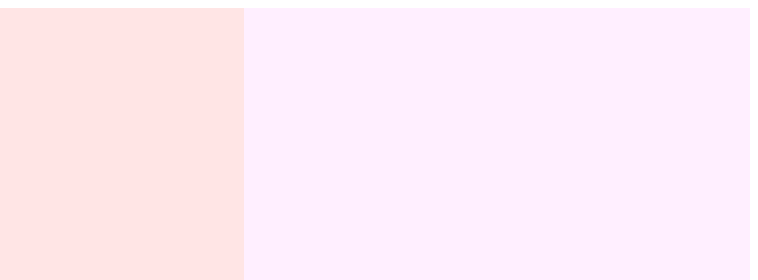
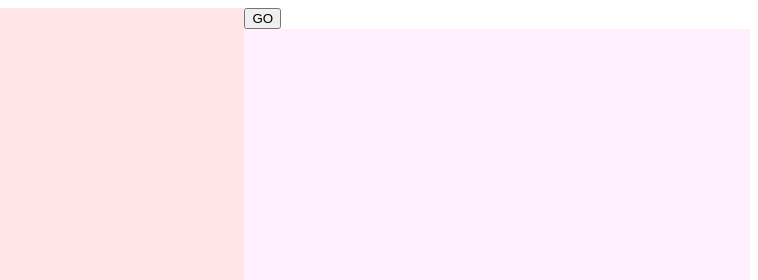
Before and after one commit to andreusfreeman/framework, a plain HTML site: page index.html in a window 1280 px wide. Shown: the top 280 px of the page, 522-1280 px from the left. Drawn offline with Linux system fonts and the light colour scheme.

Commit message:
Update index.html

```diff
--- a/index.html
+++ b/index.html
@@ -9,6 +9,7 @@
   <body>
     <div class="wrraper">
       <div class="container">
+        <button onclick = "gotTest()">GO</button>
         <div class="loading-site">
           <iframe id="loading-site-frame" src="http://andreusfreeman.github.io/homework7-8" width="100%" height="700px"></iframe>
         </div>
```
